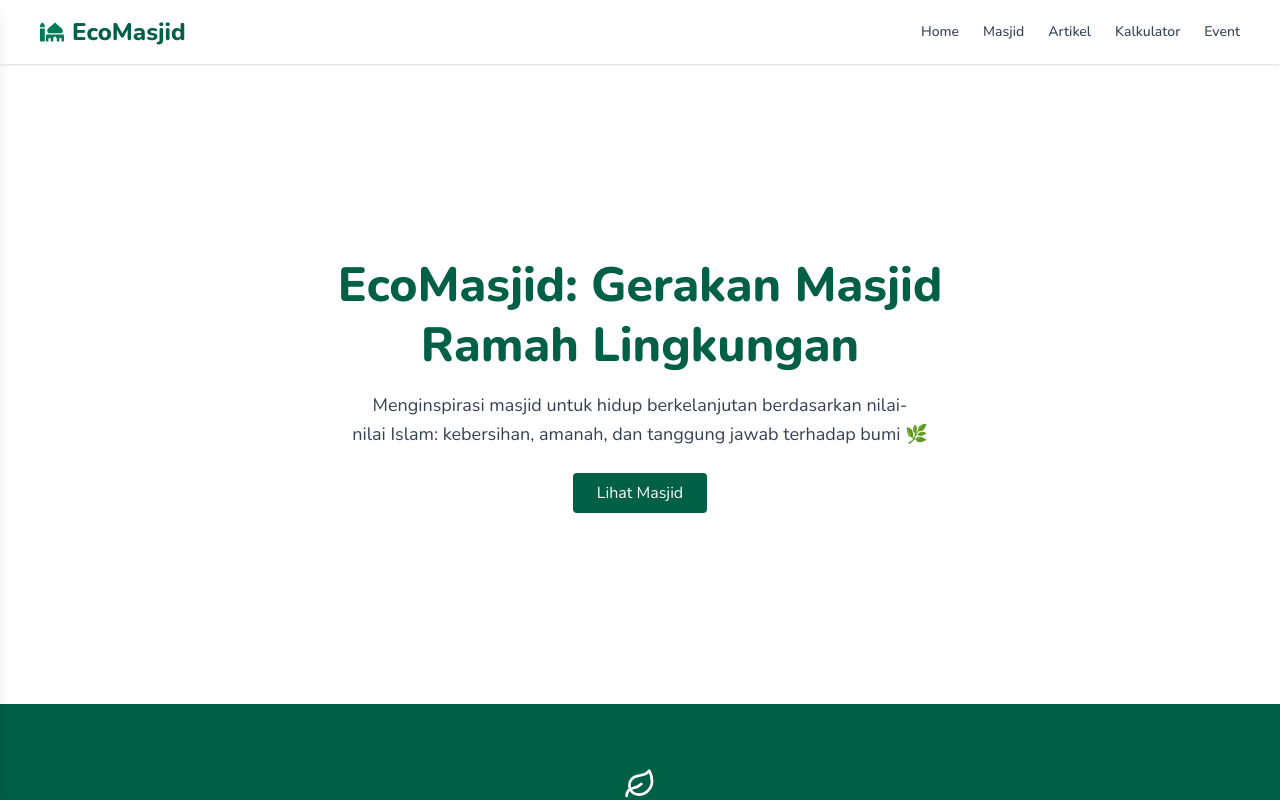
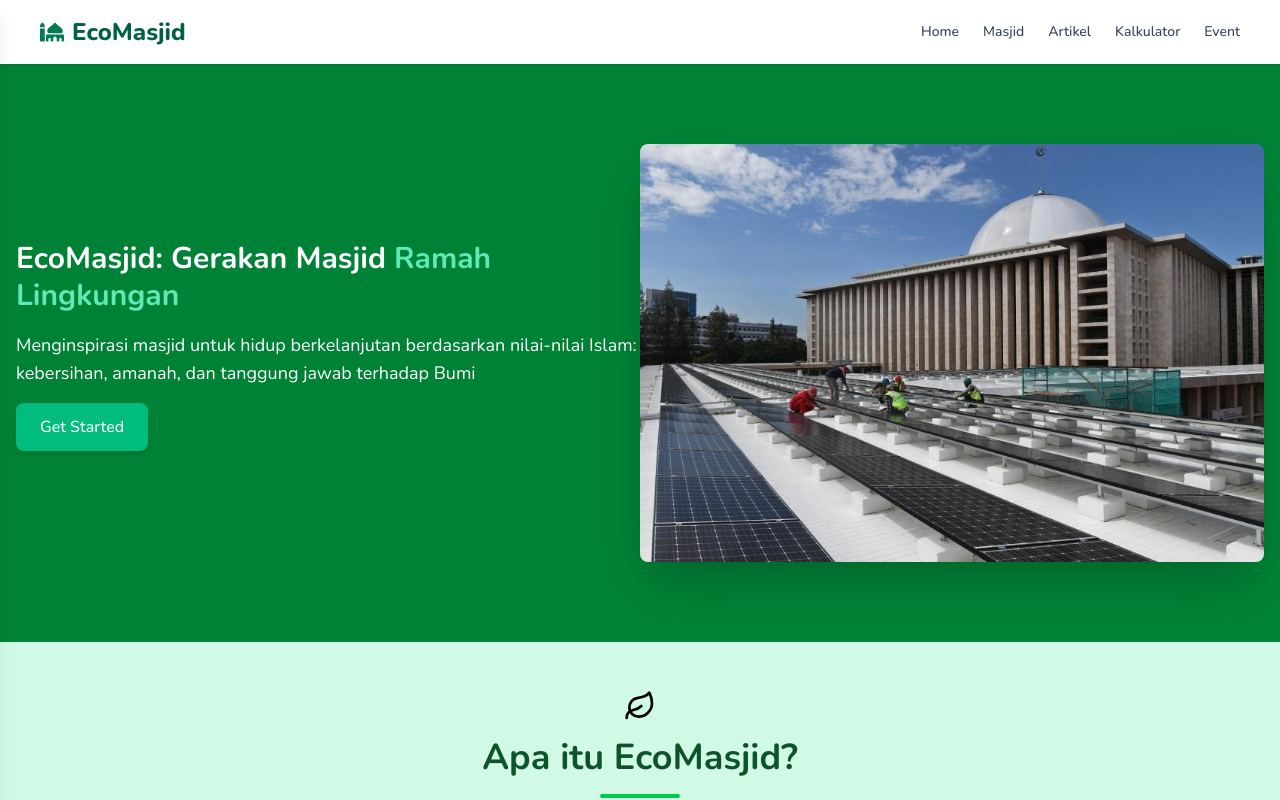
Before and after one commit to abdodyssey/eco-masjid, a React (Vite) app in the folder frontend/: page / in a window 1280 px wide. Shown: the top 800 px of the page. Built offline with nearby package versions, Linux system fonts and the light colour scheme.

Commit message:
ubah home

```diff
--- a/frontend/src/components/About.jsx
+++ b/frontend/src/components/About.jsx
@@ -2,16 +2,16 @@
 
 const About = () => {
   return (
-    <section className="bg-emerald-800 text-white py-16 px-4">
+    <section className="bg-emerald-100 py-12">
       <div className="max-w-4xl mx-auto text-center">
         <div className="flex items-center justify-center mb-4">
-          <Leaf className="w-8 h-8 text-white animate-pulse" />
+          <Leaf className="w-8 h-8 text-green animate-pulse" />
         </div>
 
-        <h2 className="text-3xl md:text-4xl font-bold mb-2">Apa itu EcoMasjid?</h2>
-        <div className="w-20 h-1 bg-white mx-auto mb-6 rounded-full"></div>
+        <h2 className="text-green-900 arabic-font text-2xl mb-4 text-3xl md:text-4xl font-bold mb-2">Apa itu EcoMasjid?</h2>
+        <div className="w-20 h-1 bg-green-500 mx-auto mb-6 rounded-full"></div>
 
-        <p className="text-lg md:text-xl leading-relaxed text-white/90 max-w-2xl mx-auto">
+        <p className="text-lg md:text-xl leading-relaxed text-green/90 max-w-2xl mx-auto">
           <strong>EcoMasjid</strong> adalah platform digital yang mendorong masjid untuk menerapkan prinsip ramah lingkungan berdasarkan ajaran Islam. Kami percaya bahwa masjid bisa menjadi pusat edukasi dan aksi lingkungan yang berkelanjutan.
         </p>
       </div>
--- a/frontend/src/components/Hero.jsx
+++ b/frontend/src/components/Hero.jsx
@@ -2,27 +2,33 @@
 
 const Hero = () => {
   return (
-    <section className="min-h-[80vh] flex items-center justify-center bg-white w-full px-4 text-center">
-      <div className="max-w-2xl">
-        <h1 className="text-2xl md:text-5xl font-extrabold text-emerald-800 mb-4 leading-tight text-balance">
-          EcoMasjid: Gerakan Masjid <br className="hidden md:block" /> Ramah Lingkungan
-        </h1>
+    <section class="relative bg-green-700 text-white py-20 overflow-hidden">
+    <div class="absolute inset-0 leaf-pattern opacity-10"></div>
+    <div class="container mx-auto px-4 flex flex-col md:flex-row justify-between items-center">
+        <div class="md:w-1/2 mb-4">
+            <h2 class="text-3xl font-bold mb-4 leading-tight">
+                EcoMasjid: Gerakan Masjid <span class="text-emerald-300">Ramah Lingkungan</span>
+            </h2>
+            <p class="text-lg">
+              Menginspirasi masjid untuk hidup berkelanjutan berdasarkan nilai-nilai Islam:
+              kebersihan, amanah, dan tanggung jawab terhadap Bumi
+            </p>
+            <div class="flex space-x-4 mt-4">
+                <button class="bg-emerald-500 hover:bg-emerald-600 text-white px-6 py-3 rounded-lg font-medium transition shadow-md">
+                    Get Started
+                </button>
+            </div>
+        </div>
+        <div class="md:w-1/2">
+            <img
+                src="src/images/1580216500-Sejumlah-pekerja-memasang-pane.jpeg"
+                alt="Modern eco-friendly mosque with solar panels on roof and lush greenery surrounding the building"
+                class="rounded-lg shadow-2xl max-w-full h-auto"
+            />
+        </div>
+    </div>
+</section>
 
-        <p className="text-base md:text-lg text-gray-700 mb-6 leading-relaxed text-balance">
-          Menginspirasi masjid untuk hidup berkelanjutan berdasarkan nilai-nilai Islam:
-          kebersihan, amanah, dan tanggung jawab terhadap bumi 🌿
-        </p>
-
-        <div className="flex justify-center">
-          <Link
-            to="/masjid"
-            className="bg-emerald-800 text-white px-6 py-2 rounded hover:bg-emerald-900 transition-all"
-          >
-            Lihat Masjid
-          </Link>
-        </div>
-      </div>
-    </section>
   );
 };
 
```
Also changed, not shown: frontend/src/images/1580216500-Sejumlah-pekerja-memasang-pane.jpeg (added).
